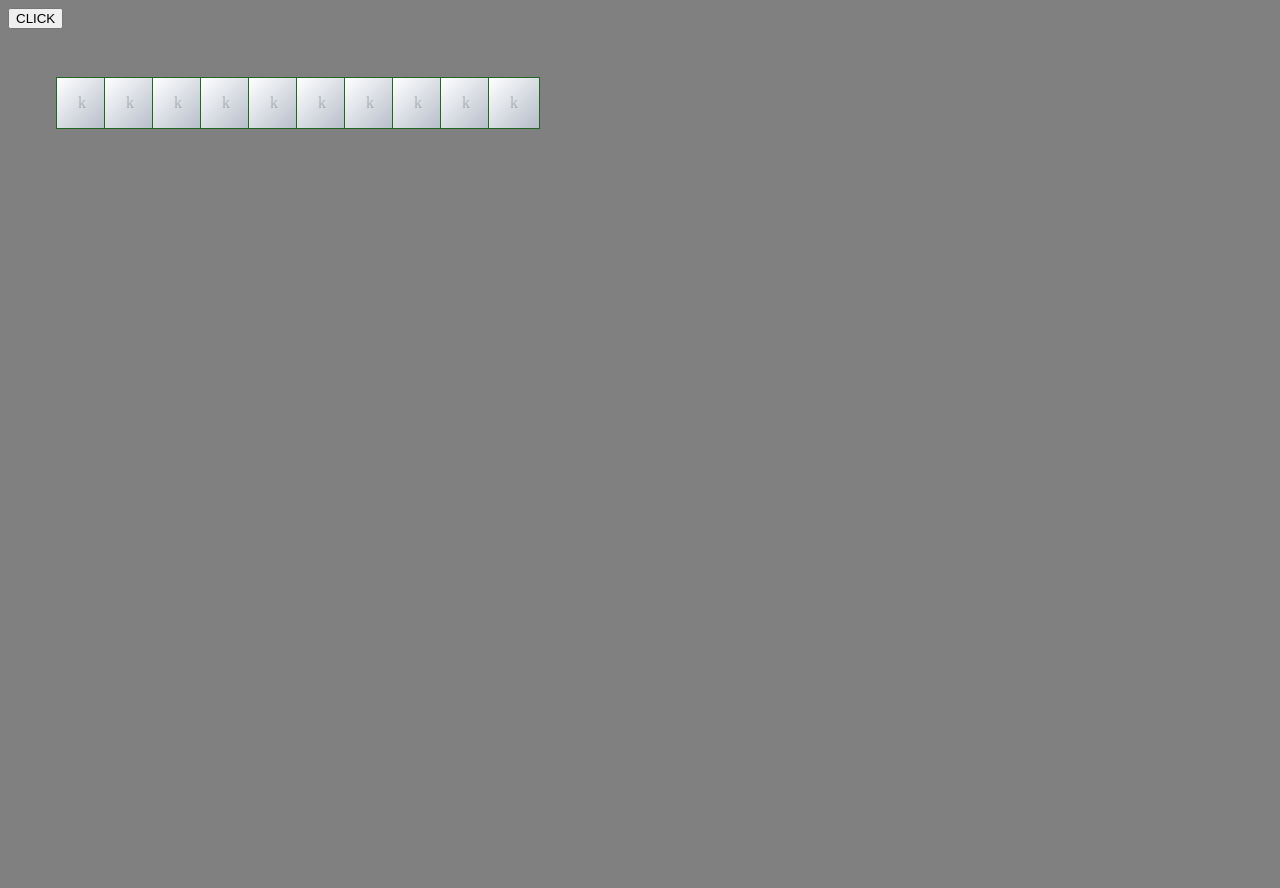
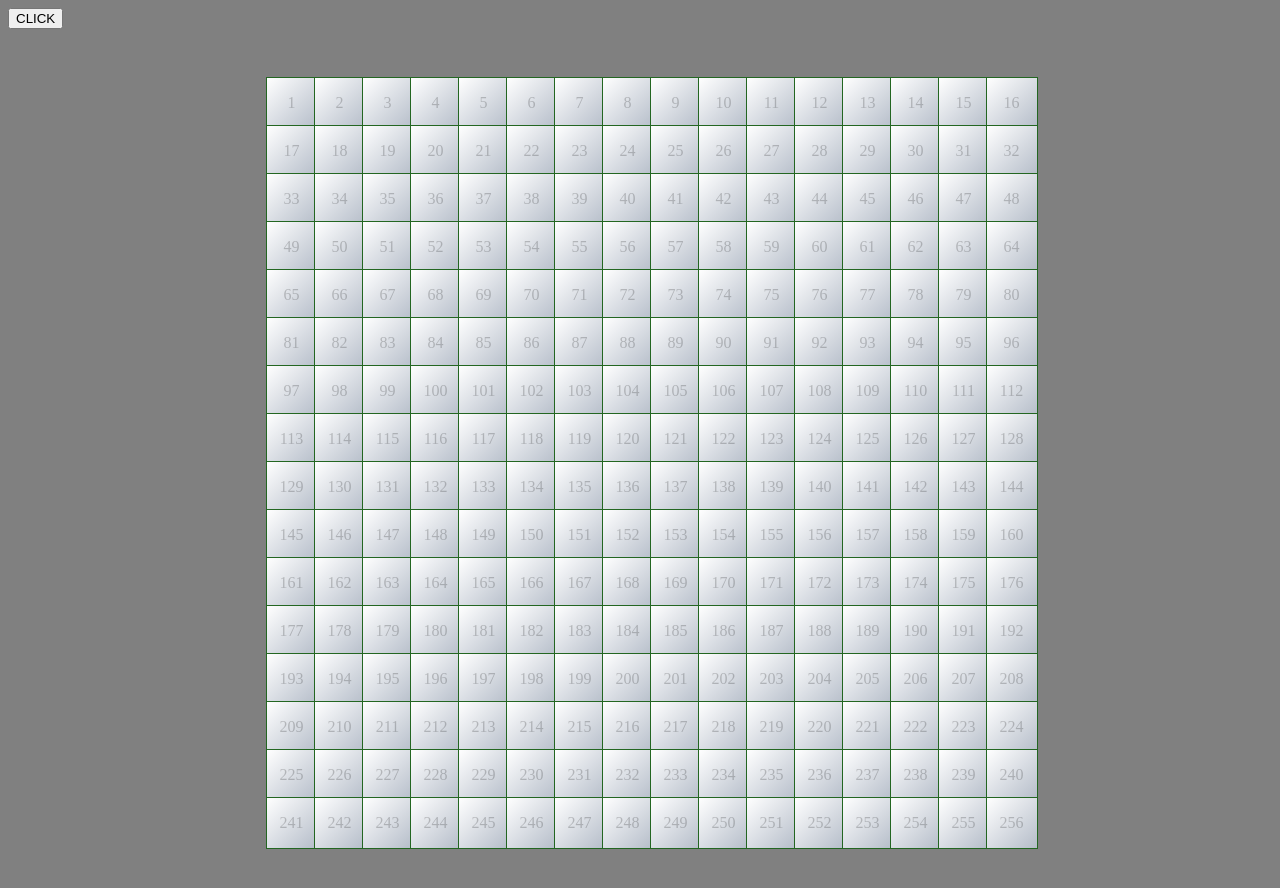
Before and after one commit to onil00721/Kolko-15-x15, a plain HTML site: page index.html in a window 1280 px wide. Both pictures are taken after a click on the button "CLICK". Before the commit the page ends 800 px from the top, so only its background shows below. Drawn offline with nearby package versions, Linux system fonts and the light colour scheme.

Commit message:
----20,22

```diff
--- a/newcss.css
+++ b/newcss.css
@@ -8,7 +8,9 @@ body{
 
    }
    .rzad{
-//max-height: 52px;
+       margin-left: 18%;
+     max-width: 768px;
+     min-width: 768px;
 
 
    }
--- a/newjavascript.js
+++ b/newjavascript.js
@@ -2,7 +2,7 @@
 
 
 
-$( ".kratka" ).click(function() {
+$( ".rzad" ).click(function() {
        $(" .kratka p").html("<p>X</p>");
     $("p").css({"opacity": "0.9", "font-size": "100%"});
     // $("#1 p").css("background-color", " blue");
@@ -11,16 +11,19 @@ $( ".kratka" ).click(function() {
 });
 
 
+
+
+
 $( "button" ).click(function() {
 
-    for(var i=0; i<10; i++){
+    for(var i=1; i<257; i++){
 
-     $(" .rzad ").append(  '<div  class="kratka">  <p>k</p> </div>' );
-               //$("kratka").css({"opacity": "0.9", "margin:left":  "j" + "px" "font-size": "100%"});
+     $(" .rzad ").append(  '<div  class="kratka">  <p>'+ i +"</p> </div>" );
+
 
     console.log(i);
     }
-
+ //$(".kratka").css({"opacity": "0.9", "margin:left":  "j" + "px" "font-size": "100%"});
 
 
     });
@@ -29,3 +32,6 @@ $( "button" ).click(function() {
 
 
  //<div  class="kratka">  <p>k</p> </div>
+
+
+  //<div class="kratka"><p>fa</p></div>
```
Also changed, not shown: index.html (+1 -0 lines).
